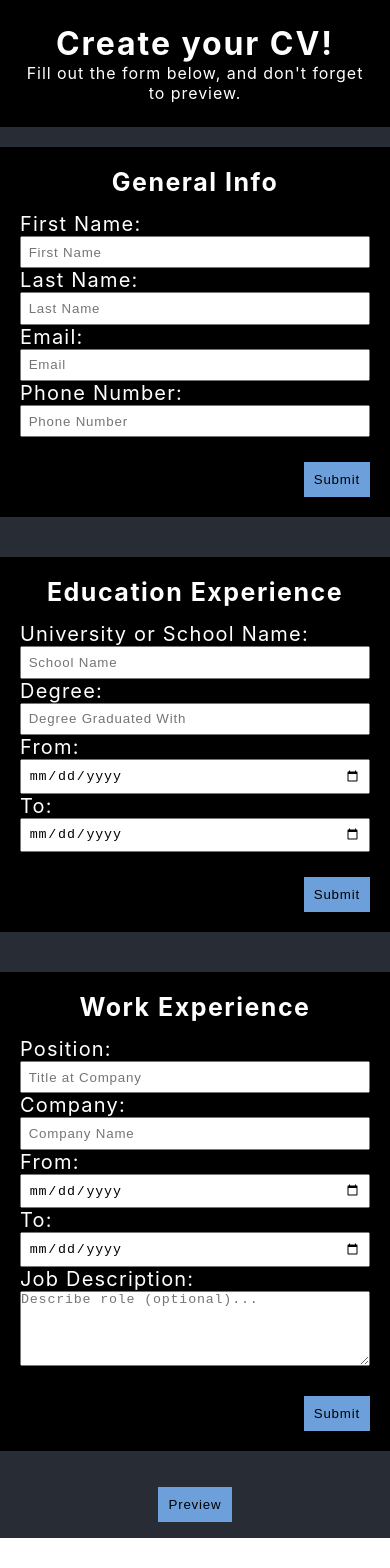
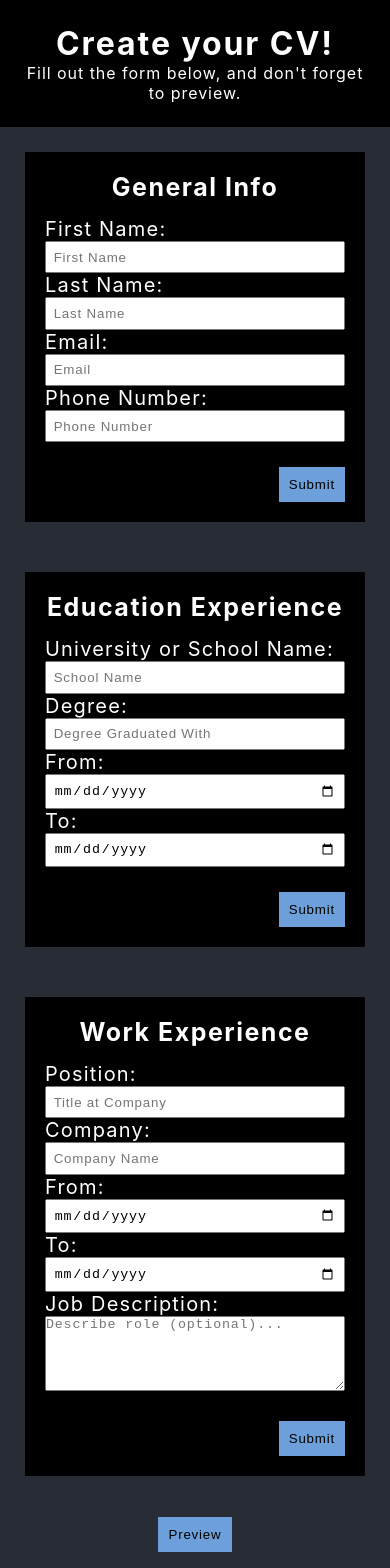
Before and after one commit to zamirkanji/cv-project-22, a React (Create React App) app: page / in a window 390 px wide. Before the commit the page ends 1538 px from the top, so only its background shows below. Built offline with nearby package versions, Linux system fonts and the light colour scheme.

Commit message:
fixed layout on mobile

```diff
--- a/src/styles/index.css
+++ b/src/styles/index.css
@@ -60,6 +60,7 @@ code {
   flex-direction: column;
   gap: 15px;
   /* border: 1px solid blue; */
+  margin: 25px;
   padding: 1em;
   background-color: black;
 }
@@ -71,7 +72,7 @@ code {
   flex-direction: column;
   gap: 25px;
   /* border: 1px solid yellow; */
-  width: 350px;
+  width: 300px;
 }
 
 .Form-input {
@@ -84,7 +85,7 @@ code {
 .App-general, .App-education, .App-experience {
   background-color: #282c34;
   /* border: 1px solid red; */
-  padding: 1em;
+  /* padding: 1em; */
   flex: 1;
   font-size: 1.25em;
   display: flex;
@@ -127,8 +128,8 @@ input {
 }
 
 textarea {
-  max-width: 350px;
-  min-width: 350px;
+  max-width: 300px;
+  min-width: 300px;
   max-height: 250px;
   min-height: 75px;
 }
```
